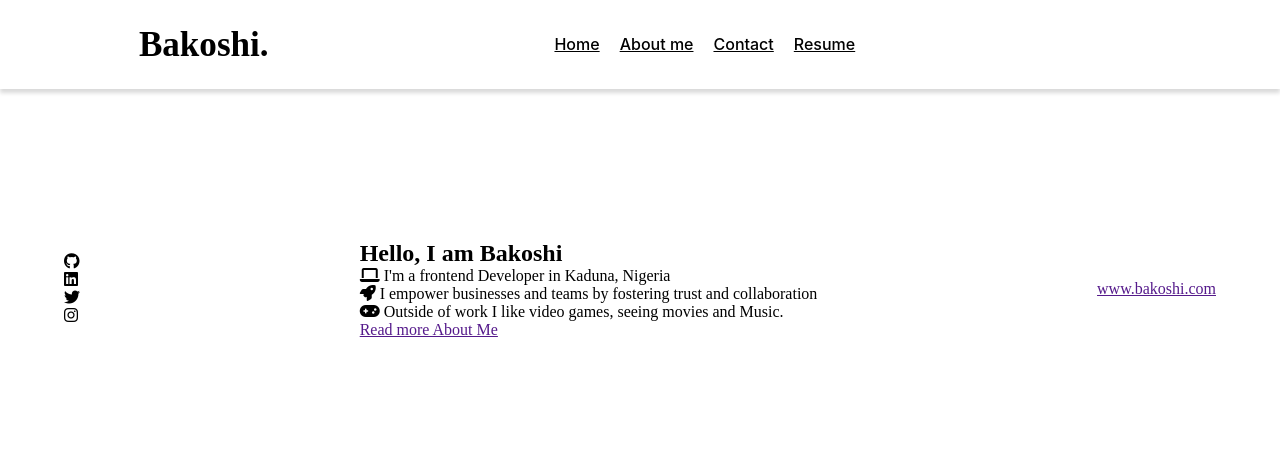
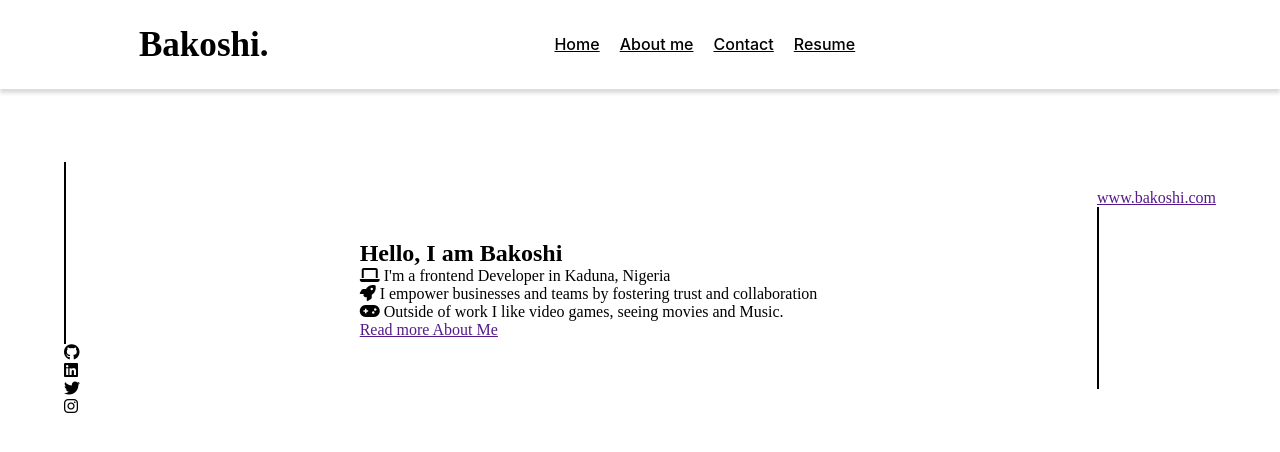
Before and after one commit to Kadunapikin/portfolio, a website: page index.html in a window 1280 px wide. Drawn offline with Linux system fonts and the light colour scheme.

Commit message:
Add vertical line to sec1 left and right content

```diff
--- a/index.html
+++ b/index.html
@@ -28,7 +28,7 @@
     <section class="sec1">
         <div class="contents">
             <div class="content_left">
-                <div class="line right"></div>
+                <div class="line content_left"></div>
                 <div class="social-icons">
                     <i class="fa-brands fa-github sec1-github"></i><br>
                     <i class="fa-brands fa-linkedin sec1-linkedin"></i><br>
@@ -51,7 +51,7 @@
                 <div class="right-socials">
                     <a href="">www.bakoshi.com</a>
                 </div>
-                <div class="right-vertical-line">
+                <div class="line right">
                 </div>
             </div>
         </div>
--- a/style.css
+++ b/style.css
@@ -51,3 +51,10 @@
   height: 50vh;
   margin: auto 5vw;
 }
+
+.line {
+  width: 0px;
+  height: 182.5px;
+  top: 156px;
+  border: 0.7px solid #000000;
+}
```
